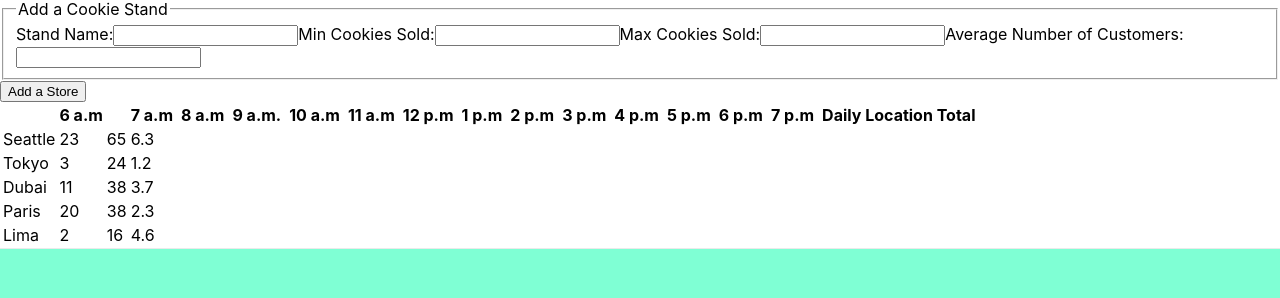
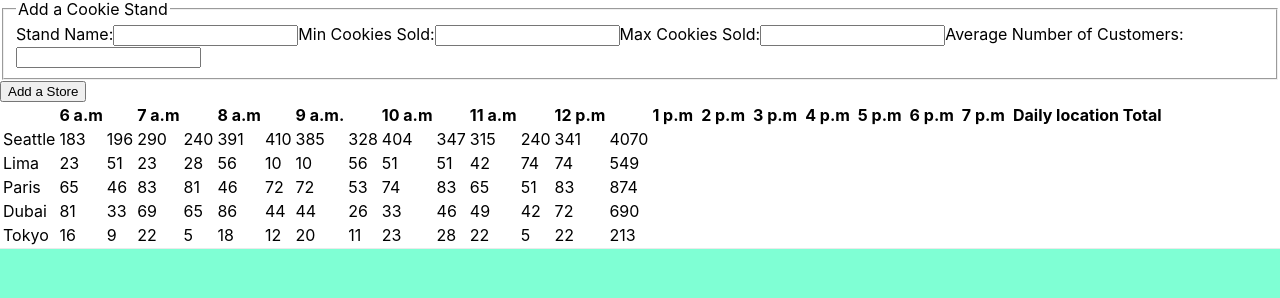
Before and after one commit to Salmon-Cookies-Next-js/Salmon-Cookies, a Next.js app: page /sales in a window 1280 px wide. Shown: the part 287-585 px from the top of the page. Built offline with nearby package versions, Linux system fonts and the light colour scheme.

Commit message:
rendering data, not able to update form

```diff
--- a/pages/sales.js
+++ b/pages/sales.js
@@ -1,30 +1,7 @@
-import * as React from 'react'
-import stores from '../public/stores.json'
-import { useTable } from 'react-table'
-//create a function that takes in state, once that state being passed in via user input
-//is updated by the function it will be added to an object
-//that object will be accessed by a mapped element on the page
-//to dynamically render the store chart upon form submission
-
-//passing in data structure that contains store data into storeArray
-
-export default function Sales(){
-  console.log("STORES:",stores)
-  const [cookieStore, setCookieStore] = React.useState(stores);
-  console.log("COOKIE",cookieStore)
-  // const [storeArray, setStoreArray] = React.useState([]);
-  const [eachHour, setEachHour] = React.useState();
-  const [dailyTotalState, setDailyTotalState] = React.useState();
-  let hours = ['6 a.m', '7 a.m', '8 a.m', '9 a.m.','10 a.m','11 a.m','12 p.m','1 p.m','2 p.m','3 p.m','4 p.m','5 p.m','6 p.m','7 p.m','Daily Location Total'];
-
-
-
-
-    //based on the storeName that is taken in add this min and max onto it
-    //On function call update store totals
-  function addToStoreArray(){
-
-  }
+import React from 'react';
+export default function Sales() {
+const storesArray = [];
+let hours = ['6 a.m', '7 a.m', '8 a.m', '9 a.m.','10 a.m','11 a.m','12 p.m','1 p.m','2 p.m','3 p.m','4 p.m','5 p.m','6 p.m','7 p.m','Daily location Total'];
 const time = hours.map((data) =>{
   return(
     <>
@@ -35,34 +12,52 @@ export default function Sales(){
 }
 )
 
-      const getRandomCustomers = () =>{
+function CreateStore(storeName, minCustomer, maxCustomer, avgCookieSale) {
+  this.storeName = storeName;
+  this.minCustomer = minCustomer;
+  this.maxCustomer = maxCustomer;
+  this.avgCookieSale = avgCookieSale;
+  this.cookiesSoldEachHourArray = [];
+  this.dailyTotal = 0;
 
-    return(
-      Math.floor(Math.random() * parseInt(stores.maxCustomer - stores.minCustomer + 1) + stores.minCustomer)
-      )
+  storesArray.push(this);
+};
+
+
+
+function randomHourlyCustomers(store){
+  let customersPerHour = (Math.floor(Math.random() * (store.maxCustomer - store.minCustomer + 1) + store.minCustomer))
+  return customersPerHour;
 }
-  console.log(getRandomCustomers())
-    const storeData = stores.map((data) =>{
-      console.log(data)
+
+function randomCookiesPerHour(store){
+  let hourlyCookieTotal = Math.ceil(randomHourlyCustomers(store) * (store.avgCookieSale))
+  return hourlyCookieTotal;
+}
+
+function renderStoreData(store){
+
+  let renderedArray = [];
+  renderedArray.push(store.storeName);
+  for(let i = 0; i < hours.length -2; i++){
+    let totalCookiesThisHour = randomCookiesPerHour(store)
+    store.dailyTotal += totalCookiesThisHour;
+    renderedArray.push(totalCookiesThisHour)
+  }
+  renderedArray.push(store.dailyTotal);
+  return renderedArray;
+}
+
+const seattle = new CreateStore('Seattle', 23, 65, 6.3);
+const tokyo = new CreateStore('Tokyo', 3, 24, 1.2);
+const dubai = new CreateStore('Dubai', 11, 38, 2.3);
+const paris = new CreateStore('Paris', 20, 38, 2.3);
+const lima = new CreateStore('Lima', 2, 16, 4.6);
+
 
   return(
     <>
-        <tr>
-          <td>{data.name}</td>
-          <td>{data.minCustomer}</td>
-          <td>{data.maxCustomer}</td>
-          <td>{data.avgCookieSale}</td>
-        </tr>
-        </>
-      )
-    })
-
-
-
-
-
-  return (
-  <><div>
+    <div>
       <form id="cookieForm">
         <fieldset>
           <legend>Add a Cookie Stand</legend>
@@ -81,19 +76,64 @@ export default function Sales(){
         </fieldset>
         {/* put add function here to update the chart */}
 
-        <button onClick={()=> getRandomCustomers()} type="submit">Add a Store</button>
+        <button  type="submit">Add a Store</button>
       </form>
-    </div><div id="cookieStores">
+    </div>
     <table>
     <thead>
-        <tr>{time}</tr>
+      <tr>
+      {time}
+      </tr>
     </thead>
+
     <tbody>
-
-
-        {storeData}
+    <tr>
+      {
+        renderStoreData(seattle).map((data) => (
+          <>
+          <td >{data}</td>
+          </>
+        ))
+      }
+    </tr>
+    <tr>
+        {
+          renderStoreData(lima).map((data) => (
+            <>
+            <td >{data}</td>
+            </>
+          ))
+        }
+    </tr>
+    <tr>
+        {
+          renderStoreData(paris).map((data) => (
+            <>
+            <td >{data}</td>
+            </>
+          ))
+        }
+    </tr>
+    <tr>
+        {
+          renderStoreData(dubai).map((data) => (
+            <>
+            <td >{data}</td>
+            </>
+          ))
+        }
+    </tr>
+    <tr>
+        {
+          renderStoreData(tokyo).map((data) => (
+            <>
+            <td >{data}</td>
+            </>
+          ))
+        }
+    </tr>
     </tbody>
     </table>
-      </div></>
+    </>
   )
 }
--- a/public/stores.json
+++ b/public/stores.json
@@ -1,26 +1,27 @@
-[{
-  "name": "Seattle",
+ {"results": [
+  {
+  "storeName": "Seattle",
   "minCustomer": 23,
   "maxCustomer": 65,
   "avgCookieSale": 6.3
 },
-{"name": "Tokyo",
+{"storeName": "Tokyo",
   "minCustomer": 3,
   "maxCustomer": 24,
   "avgCookieSale": 1.2
 },
-{ "name": "Dubai",
+{ "storeName": "Dubai",
   "minCustomer": 11,
   "maxCustomer": 38,
   "avgCookieSale": 3.7
 },
-{"name": "Paris",
+{"storeName": "Paris",
   "minCustomer": 20,
   "maxCustomer": 38,
   "avgCookieSale": 2.3
 },
-{"name": "Lima",
+{"storeName": "Lima",
   "minCustomer": 2,
   "maxCustomer": 16,
   "avgCookieSale": 4.6
-}]
+}]}
```
Also changed, not shown: pages/salesData.js (added, +110 -0 lines), pages/storeData/index.js (+20 -16 lines). Lines whose indentation alone changed are shown as unchanged.
